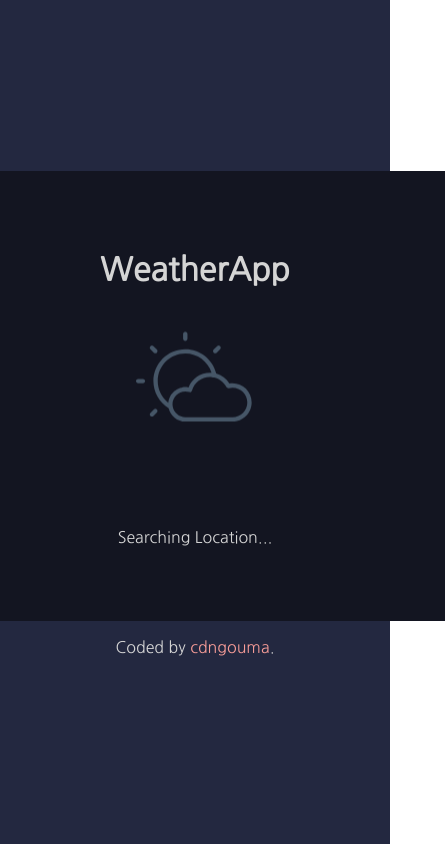
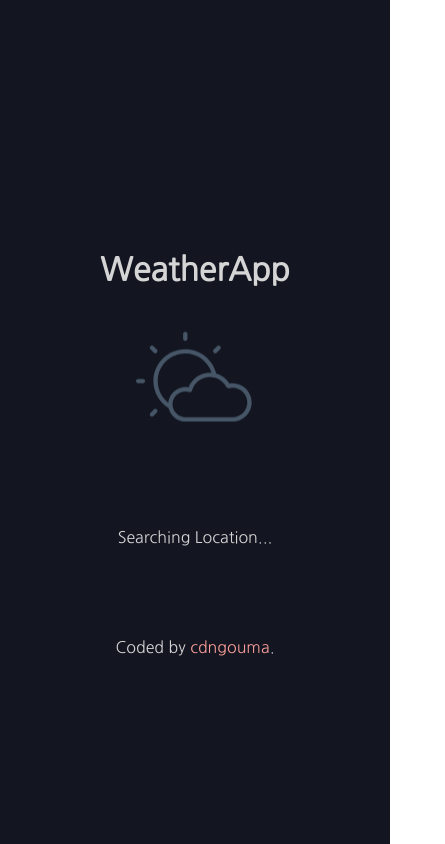
Before and after one commit to cdngouma/weather-app, a React (Create React App) app: page / in a window 390 px wide. Shown: the whole page, 445 px wide, since content can reach past the window. Built offline with nearby package versions, Linux system fonts and the light colour scheme; no server answers.

Commit message:
responsive

```diff
--- a/src/App.css
+++ b/src/App.css
@@ -16,7 +16,7 @@
 
 .Welcome, .Weather {
    background-color: #131521;
-   width: 400px;
+   width: 360px;
    height: 350px;
    padding: 50px;
    align-items: center;
@@ -117,7 +117,7 @@
 #datetime {
    text-align: center;
    font-size: 1.1em;
-   margin-bottom: 25px;
+   margin-bottom: 35px;
 }
 
 #weather-main {
@@ -165,8 +165,6 @@
 #unit-toggle input[type="radio"]+label {
    color: #48586A;
 }
-
-
 
 #unit-toggle input[type="radio"]:checked+label {
    color: #fff;
@@ -240,3 +238,49 @@
 .icons-water {
    background-image: url("./icons/icons-water.svg");
 }
+
+@media (max-width: 450px) {
+   .App {
+      background-color: #131521;
+   }
+
+   .Welcome, .Weather {
+      width: 90%;
+      padding-left: 0;
+      padding-right: 0;
+   }
+
+   .medium-icon {
+      width: 60px;
+   }
+}
+
+@media (max-width: 375px) {
+   #temp {
+      font-size: 4em;
+   }
+}
+
+@media (max-width: 360px) {
+   #temp {
+      font-size: 3.5em;
+   }
+}
+
+@media (max-width: 280px) {
+   #temp {
+      font-size: 2.9em;
+   }
+
+   #unit-toggle label {
+      font-size: 1.3em;
+   }
+
+   #desc {
+      font-size: .9em;
+   }
+
+   #visibility, #humidity, #wind {
+      font-size: 1.18em;
+   }
+}
```
